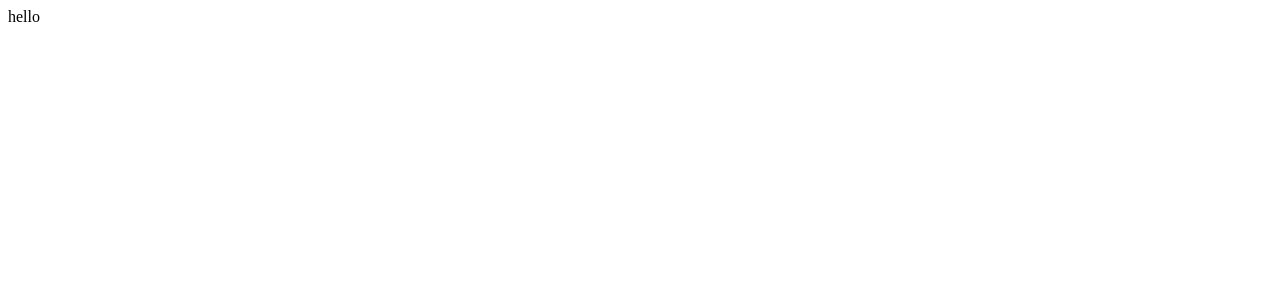
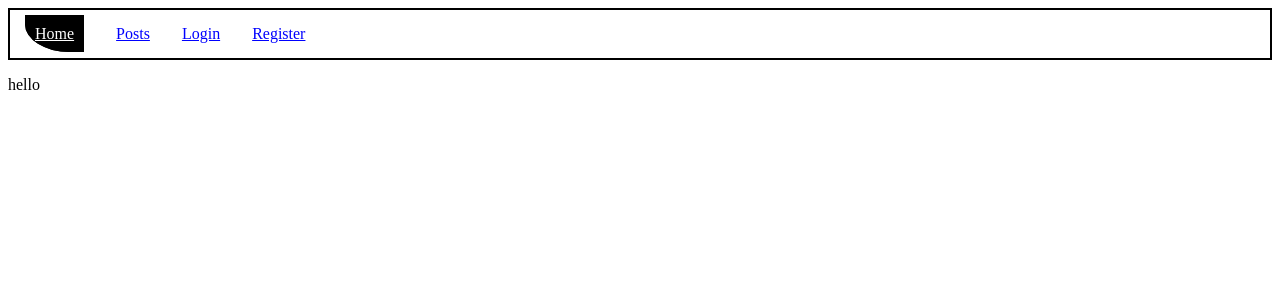
Before and after one commit to bramsdell4/strangers-things, a React (Create React App) app: page / in a window 1280 px wide. Shown: the top 300 px of the page. Built offline with nearby package versions, Linux system fonts and the light colour scheme.

Commit message:
fancy nav bar

```diff
--- a/src/components/App.js
+++ b/src/components/App.js
@@ -1,12 +1,31 @@
 import React , {useState} from "react";
-import {Route} from "react-router-dom";
+import { NavLink, Route} from "react-router-dom";
 
 const App = () => {
     const [posts, setPosts] = useState([])
     const [token, setToken] = useState('')
+    const [user, setUser] = useState(false)
+    const [username, setUsername] = useState('')
+    const [password, setPassword] = useState('')
+    const [featuredPost, setFeaturedPost] = useState('')
+
 
 
     return <main>
+        <nav>
+        <NavLink exact to="/" className="navlink" activeClassName="active">
+            Home
+            </NavLink>
+        <NavLink to="/posts" className="navlink" activeClassName="active">
+            Posts
+            </NavLink>
+        <NavLink to="/login" className="navlink" activeClassName="active">
+            Login
+            </NavLink>
+        <NavLink to="/register" className="navlink" activeClassName="active">
+            Register
+            </NavLink>
+        </nav>
         <Route exact path="/"><div>hello</div></Route>
         <Route path="/posts"><div>posts</div></Route>
         <Route path="/login"><div>Login</div></Route>
--- a/src/index.js
+++ b/src/index.js
@@ -3,7 +3,7 @@ import ReactDOM from "react-dom";
 import {BrowserRouter} from "react-router-dom";
 
 import {App} from './components';
-
+import './styles.css';
 
 ReactDOM.render(
     <BrowserRouter>
--- /dev/null
+++ b/src/styles.css
@@ -0,0 +1,20 @@
+nav {
+    margin-bottom: 1rem;
+    align-items: center;
+    border: 2px solid black;
+    padding:15px;
+}
+
+.navlink {
+    margin-right: 2rem;
+    color: blue;
+
+
+}
+
+.navlink.active {
+    color: white;
+    background-color: black;
+    border: 10px solid black;
+    border-bottom-left-radius: 75%;
+}
```
Also changed, not shown: src/utility/api.js (added, +38 -0 lines).
